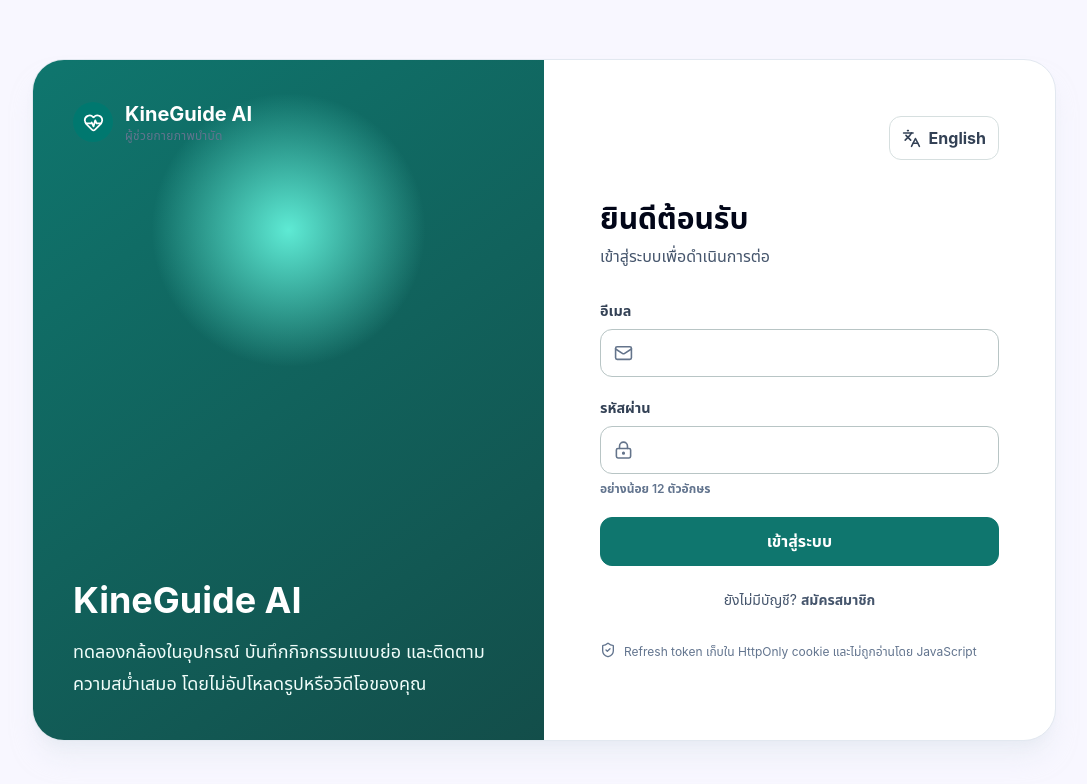
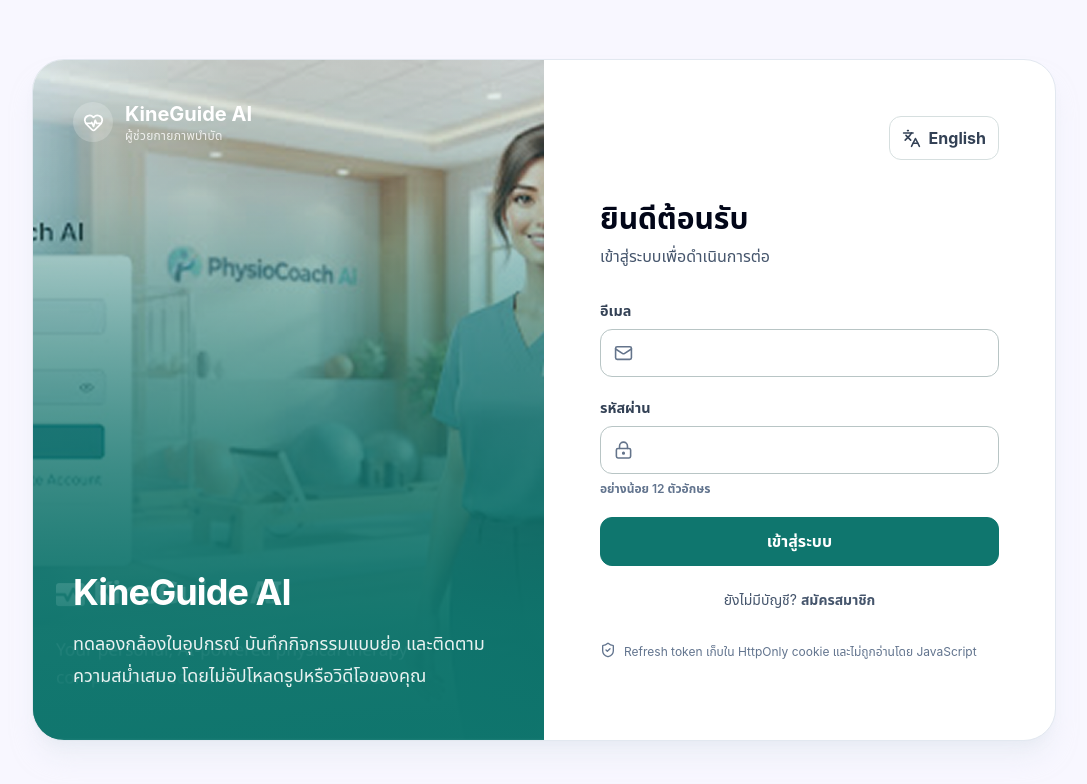
Before and after one commit to err0r4o4-dev/kineguide-ai, a React (Vite) app in the folder apps/web/: page /login in a window 1280 px wide. Shown: the top 784 px of the page, without its empty margins (96-1183 px from the left). Built offline with nearby package versions, Linux system fonts and the light colour scheme; no server answers.

Commit message:
feat: implement authentication page with Brand component and support for login and registration forms

```diff
--- a/apps/web/src/components/Brand.tsx
+++ b/apps/web/src/components/Brand.tsx
@@ -2,21 +2,37 @@
 import { useTranslation } from 'react-i18next'
 import { Link } from 'react-router'
 
-export function Brand({ compact = false }: { compact?: boolean }) {
+export function Brand({
+  compact = false,
+  inverted = false
+}: {
+  compact?: boolean
+  inverted?: boolean
+}) {
   const { t } = useTranslation()
   return (
     <Link
       aria-label="KineGuide AI"
-      className="inline-flex items-center gap-3 text-teal-800 no-underline"
+      className={`inline-flex items-center gap-3 no-underline ${
+        inverted ? 'text-white' : 'text-teal-800'
+      }`}
       to="/"
     >
-      <span className="grid size-10 place-items-center rounded-full bg-teal-700 text-white">
+      <span
+        className={`grid size-10 place-items-center rounded-full text-white ${
+          inverted ? 'bg-white/20' : 'bg-teal-700'
+        }`}
+      >
         <HeartPulse aria-hidden="true" size={21} />
       </span>
       {!compact && (
         <span>
           <span className="block text-xl font-bold">KineGuide AI</span>
-          <span className="block text-xs tracking-wide text-slate-500">
+          <span
+            className={`block text-xs tracking-wide ${
+              inverted ? 'text-white/80' : 'text-slate-500'
+            }`}
+          >
             {t('common.brandSubtitle')}
           </span>
         </span>
--- a/apps/web/src/routes/AuthPage.tsx
+++ b/apps/web/src/routes/AuthPage.tsx
@@ -68,11 +68,21 @@
   return (
     <main className="grid min-h-screen place-items-center bg-[#f8f7ff] p-4">
       <div className="w-full max-w-5xl overflow-hidden rounded-[2rem] border border-slate-200 bg-white shadow-xl shadow-slate-200/50 lg:grid lg:grid-cols-2">
-        <section className="hidden min-h-[680px] flex-col justify-between bg-[radial-gradient(circle_at_50%_25%,#5eead4,transparent_24%),linear-gradient(145deg,#0f766e,#134e4a)] p-10 text-white lg:flex">
-          <Brand />
-          <div>
-            <h2 className="text-4xl font-bold">KineGuide AI</h2>
-            <p className="mt-4 max-w-md text-lg leading-8 text-teal-50">
+        <section className="relative isolate hidden min-h-[680px] flex-col justify-between overflow-hidden p-10 text-white lg:flex">
+          <img
+            alt=""
+            aria-hidden="true"
+            className="absolute inset-0 -z-20 size-full object-cover object-[58%_center]"
+            src="/auth-illustration.png"
+          />
+          <div
+            aria-hidden="true"
+            className="absolute inset-0 -z-10 bg-[linear-gradient(180deg,rgba(15,118,110,0.08)_20%,rgba(15,118,110,0.9)_82%,rgba(15,118,110,0.96)_100%)]"
+          />
+          <Brand inverted />
+          <div className="max-w-md pb-2">
+            <h2 className="text-4xl font-bold tracking-tight">KineGuide AI</h2>
+            <p className="mt-4 text-lg leading-8 text-white/90">
               {t('landing.subtitle')}
             </p>
           </div>
```
Also changed, not shown: apps/web/public/auth-illustration.png (added).
